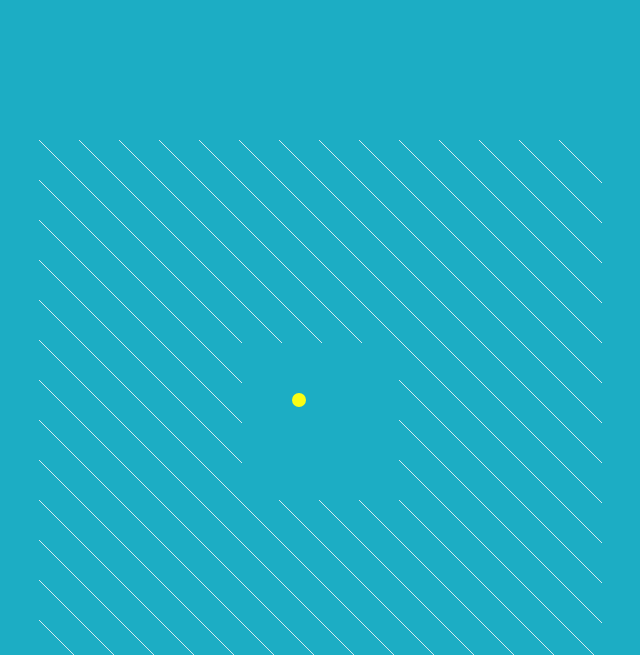
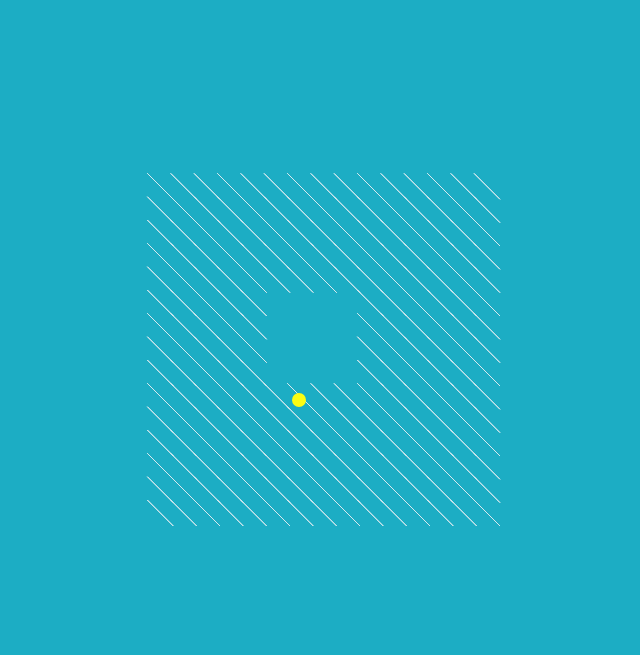
Before and after one commit to cyrilf/x, a plain HTML site: page needles/index.html in a window 1280 px wide. Shown: the top 655 px of the page, without its empty margins (341-981 px from the left). Drawn offline with nearby package versions, Linux system fonts and the light colour scheme.

Commit message:
[needles] continue improvements to reach the original animation

```diff
--- a/needles/index.html
+++ b/needles/index.html
@@ -59,8 +59,8 @@
   <script type="text/javascript">
     // CONSTANTS
 
-    var DRAWING_ZONE_WIDTH  = 600;
-    var DRAWING_ZONE_HEIGHT = 600;
+    var DRAWING_ZONE_WIDTH  = 350;
+    var DRAWING_ZONE_HEIGHT = 350;
     var CANVAS_BACKGROUND = '#1CADC4';
 
     var BALL_COLOR = '#FBFD13';
@@ -68,7 +68,7 @@
 
     var NEEDLES_X     = 15;
     var NEEDLES_Y     = 15;
-    var NEEDLE_LENGTH = 42; // In px
+    var NEEDLE_LENGTH = 25; // In px
     var NEEDLE_COLOR  = '#D8EAEF';
     var NEEDLE_THICKNESS = 1;
 
@@ -117,9 +117,9 @@
       var offsetX = DRAWING_ZONE_WIDTH / NEEDLES_X;
       var offsetY = DRAWING_ZONE_HEIGHT / NEEDLES_Y;
 
-      for(; x < NEEDLES_X; x++) {
+      for(; x <= NEEDLES_X; x++) {
         y = 1;
-        for(; y < NEEDLES_Y; y++) {
+        for(; y <= NEEDLES_Y; y++) {
           // Remove the center part
           if(x > (NEEDLES_X / 3) && (x < NEEDLES_X * 2 / 3) &&
              y > (NEEDLES_Y / 3) && (y < NEEDLES_Y * 2 / 3)) {
@@ -127,7 +127,7 @@
           }
           center = {
             x: x * offsetX + ((canvasWidth  - DRAWING_ZONE_WIDTH ) / 2),
-            y: y * offsetY + ((canvasHeight - DRAWING_ZONE_HEIGHT) / 2),
+            y: y * offsetY + ((canvasHeight - DRAWING_ZONE_HEIGHT) / 3),
           };
 
           needle = {
@@ -217,8 +217,8 @@
 
     function draw() {
       clear();
+      drawNeedles();
       drawBall();
-      drawNeedles();
     }
 
     function drawBall() {
```
